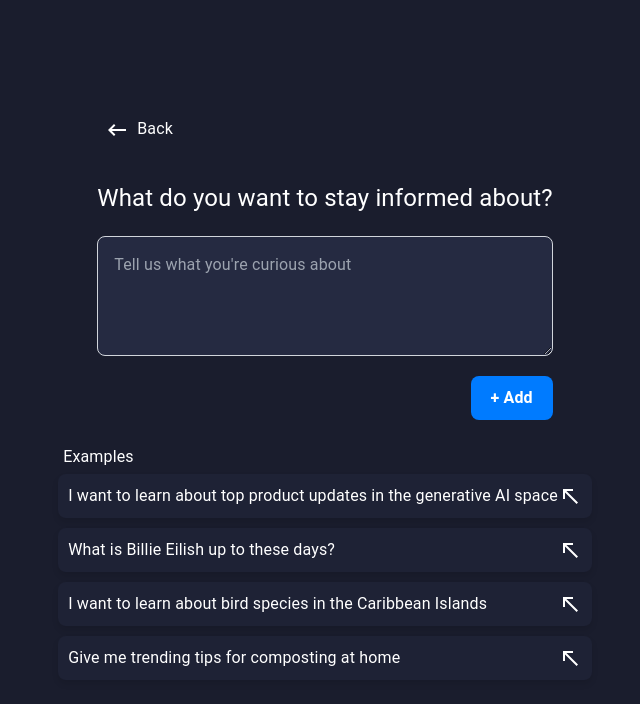
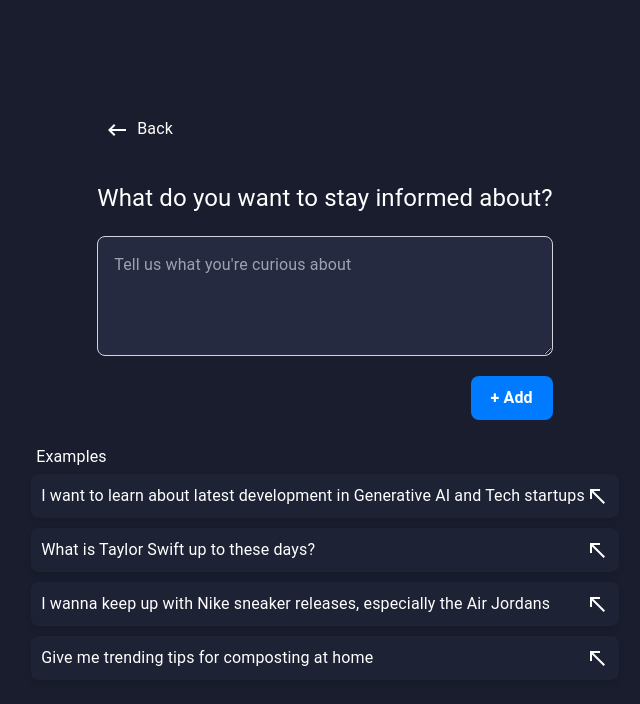
Before and after one commit to Gitcatmeoww/echotune-frontend, a React (Create React App) app: page /learning-goal in a window 1280 px wide. Shown: the top 704 px of the page, without its empty margins (315-955 px from the left). Built offline with nearby package versions, Linux system fonts and the light colour scheme.

Commit message:
update example queries for better demonstration

```diff
--- a/src/components/LearningGoal/LearningGoalForm.tsx
+++ b/src/components/LearningGoal/LearningGoalForm.tsx
@@ -300,33 +300,33 @@ const LearningGoalForm = () => {
             style={exampleStyle}
             onClick={() =>
               handleExampleClick(
-                'I want to learn about top product updates in the generative AI space',
+                'I want to learn about latest development in Generative AI and Tech startups',
               )
             }
           >
-            I want to learn about top product updates in the generative AI space{' '}
-            <NorthWestIcon />
+            I want to learn about latest development in Generative AI and Tech
+            startups <NorthWestIcon />
           </div>
           <div
             className="example"
             style={exampleStyle}
             onClick={() =>
-              handleExampleClick('What is Billie Eilish up to these days?')
+              handleExampleClick('What is Taylor Swift up to these days?')
             }
           >
-            What is Billie Eilish up to these days? <NorthWestIcon />
+            What is Taylor Swift up to these days? <NorthWestIcon />
           </div>
           <div
             className="example"
             style={exampleStyle}
             onClick={() =>
               handleExampleClick(
-                'I want to learn about bird species in the Caribbean Islands',
+                'I wanna keep up with Nike sneaker releases, especially the Air Jordans',
               )
             }
           >
-            I want to learn about bird species in the Caribbean Islands{' '}
-            <NorthWestIcon />
+            I wanna keep up with Nike sneaker releases, especially the Air
+            Jordans <NorthWestIcon />
           </div>
           <div
             className="example"
```
